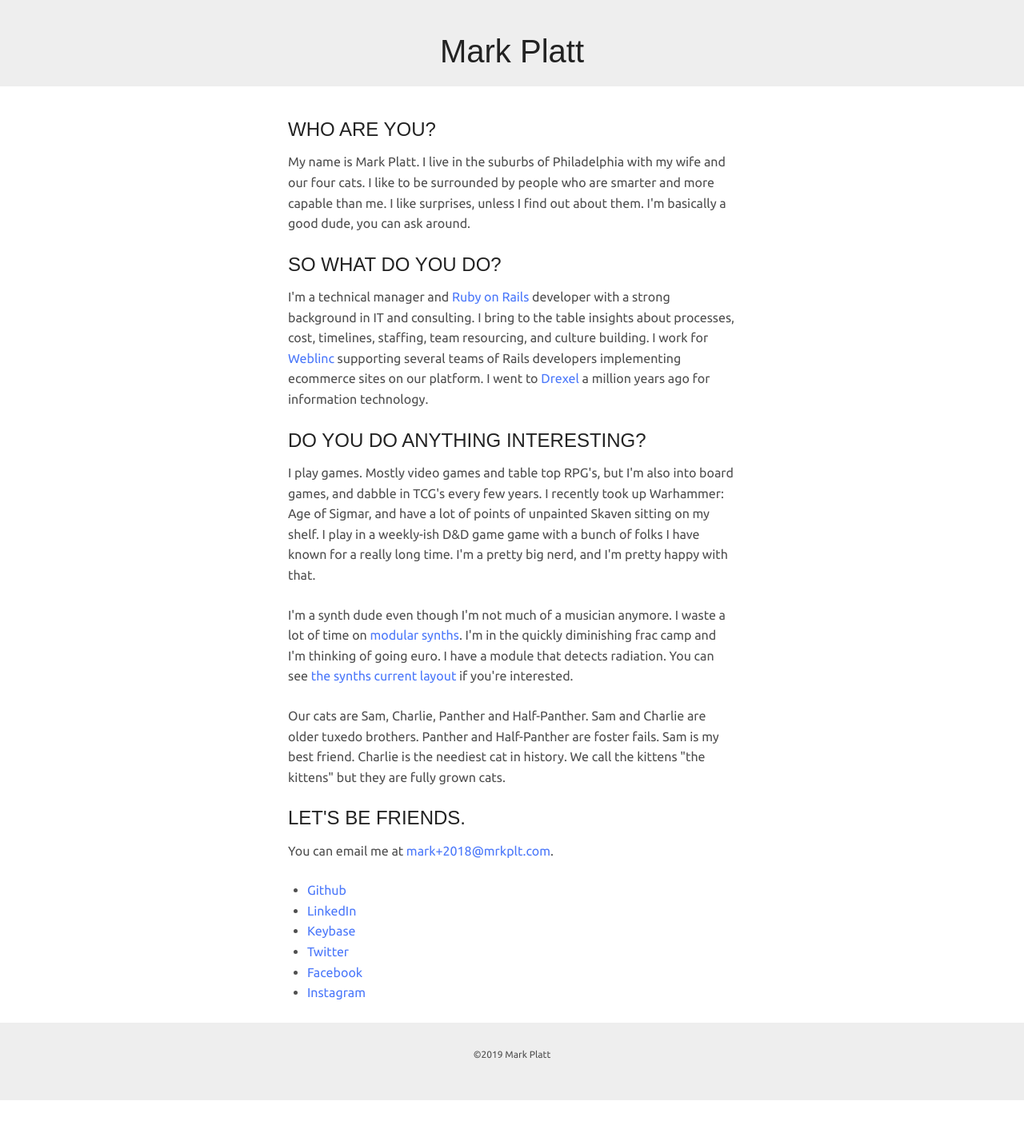
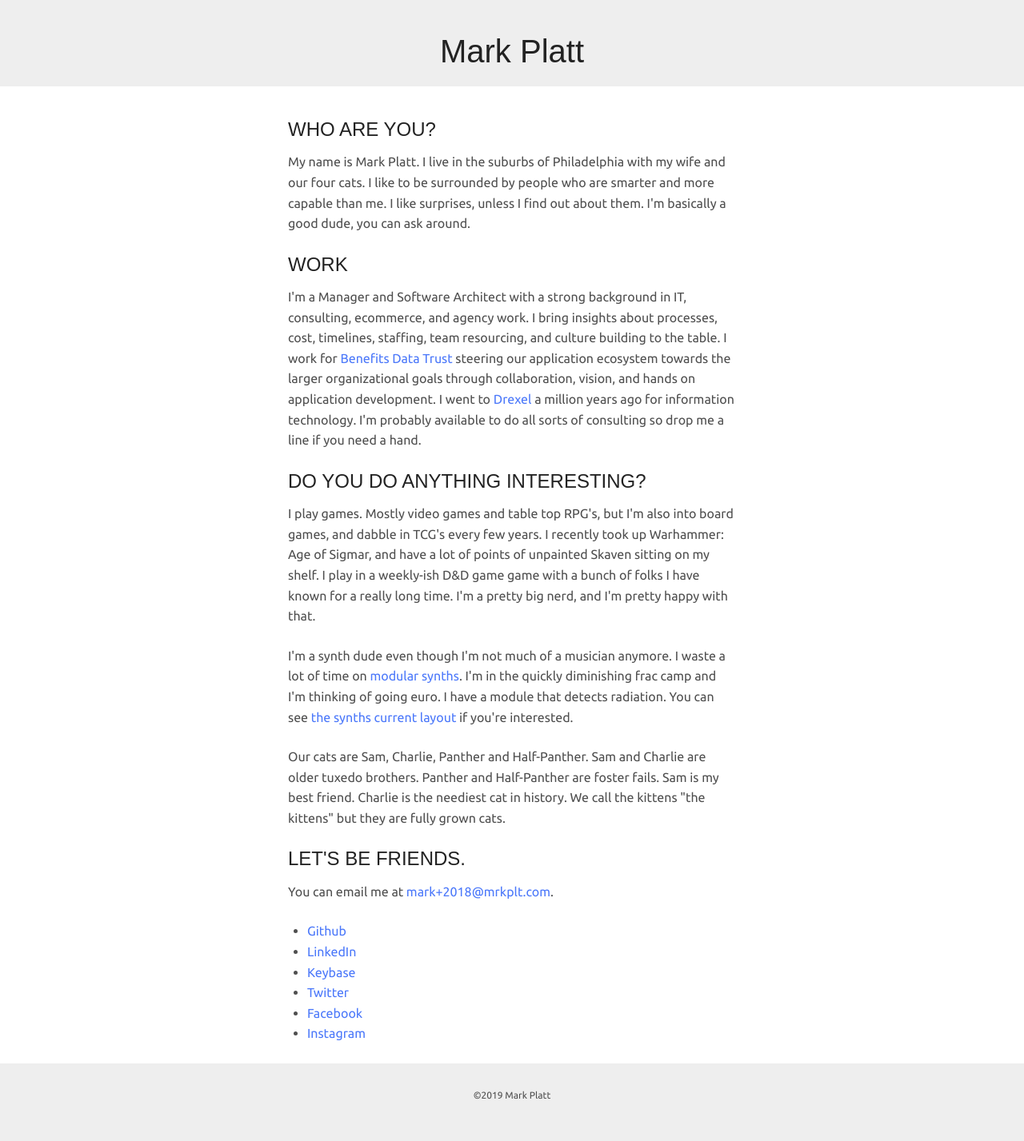
Before and after one commit to mrkplt/mrkplt.github.io, a Jekyll site: the page built from index.html, in a window 1280 px wide. Shown: the whole page at 80% size. Built offline with Jekyll 4.4.1, drawn with Linux system fonts in a browser that asks for light colours; some web fonts are replaced; before the commit the page ends 1376 px from its top, so only the background shows below that.

Commit message:
Update work.html

```diff
--- a/_includes/work.html
+++ b/_includes/work.html
@@ -1,6 +1,6 @@
-<h2 id='work'>So what do you do?</h2>
+<h2 id='work'>Work</h2>
 <p>
-  I'm a technical manager and <a href="http://rubyonrails.org/">Ruby on Rails</a> developer with a strong background in IT and consulting. I bring to the table insights about processes, cost, timelines, staffing, team resourcing, and culture building. I work for <a href="http://www.weblinc.com">Weblinc</a> supporting several teams of Rails developers implementing ecommerce sites on our platform. I went to <a href="http://www.drexel.edu">Drexel</a> a million years ago for information technology.
+  I'm a Manager and Software Architect with a strong background in IT, consulting, ecommerce, and agency work. I bring insights about processes, cost, timelines, staffing, team resourcing, and culture building to the table. I work for <a href="https://bdtrust.org/">Benefits Data Trust</a> steering our application ecosystem towards the larger organizational goals through collaboration, vision, and hands on application development. I went to <a href="http://www.drexel.edu">Drexel</a> a million years ago for information technology. I'm probably available to do all sorts of consulting so drop me a line if you need a hand.
 </p>
 
 <a href="#top" class='visually-hidden'>Top</a>
```
